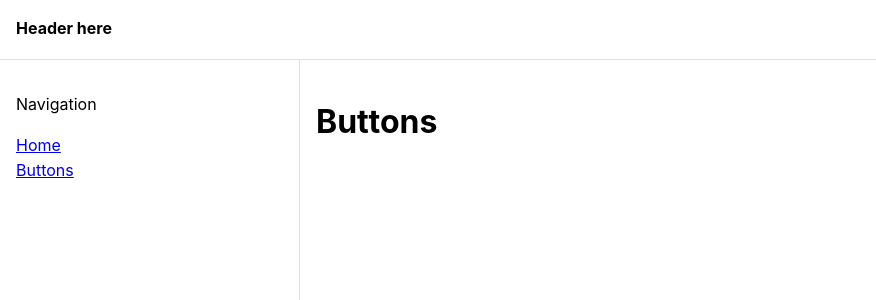
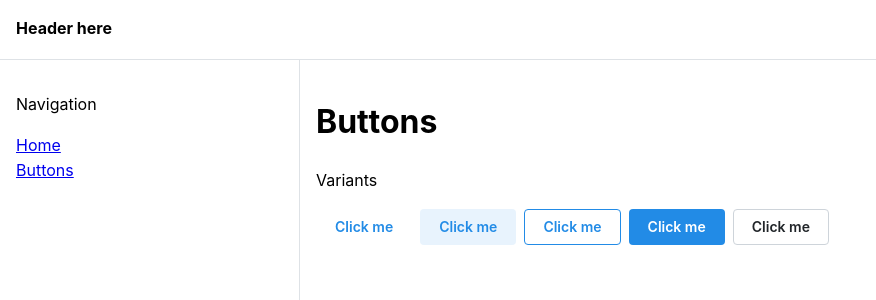
Before and after one commit to goodhuman-me/mantine-demo, a React (Vite) app: page /buttons in a window 1280 px wide. Shown: the top 300 px of the page, without its empty margins (0-876 px from the left). Built offline with nearby package versions, Linux system fonts and the light colour scheme.

Commit message:
feat: Added more stuff to Buttons.

```diff
--- a/src/routes/router.tsx
+++ b/src/routes/router.tsx
@@ -5,10 +5,11 @@ import {
 } from "react-router-dom";
 import App from "../App.tsx";
 import Buttons from "../views/Buttons.tsx";
+import Home from "../views/Home.tsx";
 
 const routes = (
   <Route path="/" element={<App />}>
-    <Route path="/" element={<div>Home</div>} />
+    <Route path="/" element={<Home />} />
     <Route path="buttons" element={<Buttons />} />
   </Route>
 );
--- a/src/views/Buttons.tsx
+++ b/src/views/Buttons.tsx
@@ -1,9 +1,28 @@
 import React from "react";
+
+import { Button } from "@mantine/core";
 
 export default function Buttons() {
   return (
     <div>
       <h1>Buttons</h1>
+
+      <p>Variants</p>
+      <Button style={{ marginRight: "8px" }} variant="subtle">
+        Click me
+      </Button>
+      <Button style={{ marginRight: "8px" }} variant="light">
+        Click me
+      </Button>
+      <Button style={{ marginRight: "8px" }} variant="outline">
+        Click me
+      </Button>
+      <Button style={{ marginRight: "8px" }} variant="filled">
+        Click me
+      </Button>
+      <Button style={{ marginRight: "8px" }} variant="default">
+        Click me
+      </Button>
     </div>
   );
 }
--- /dev/null
+++ b/src/views/Home.tsx
@@ -0,0 +1,9 @@
+import React from "react";
+
+export default function Home() {
+  return (
+    <div>
+      <h1>Home</h1>
+    </div>
+  );
+}
```
